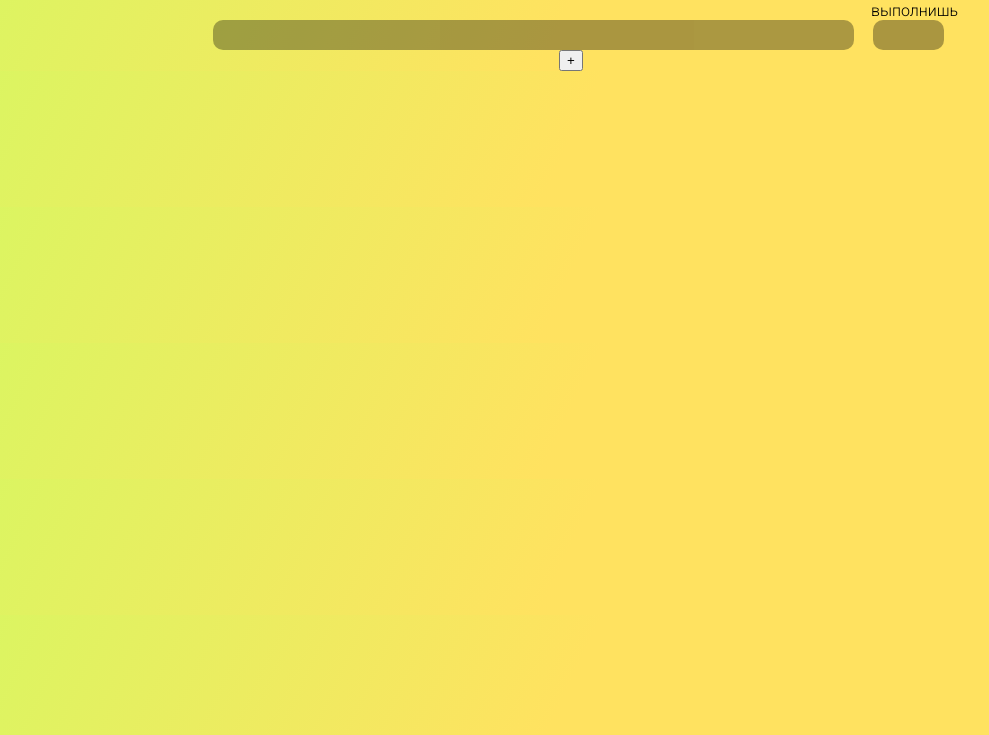
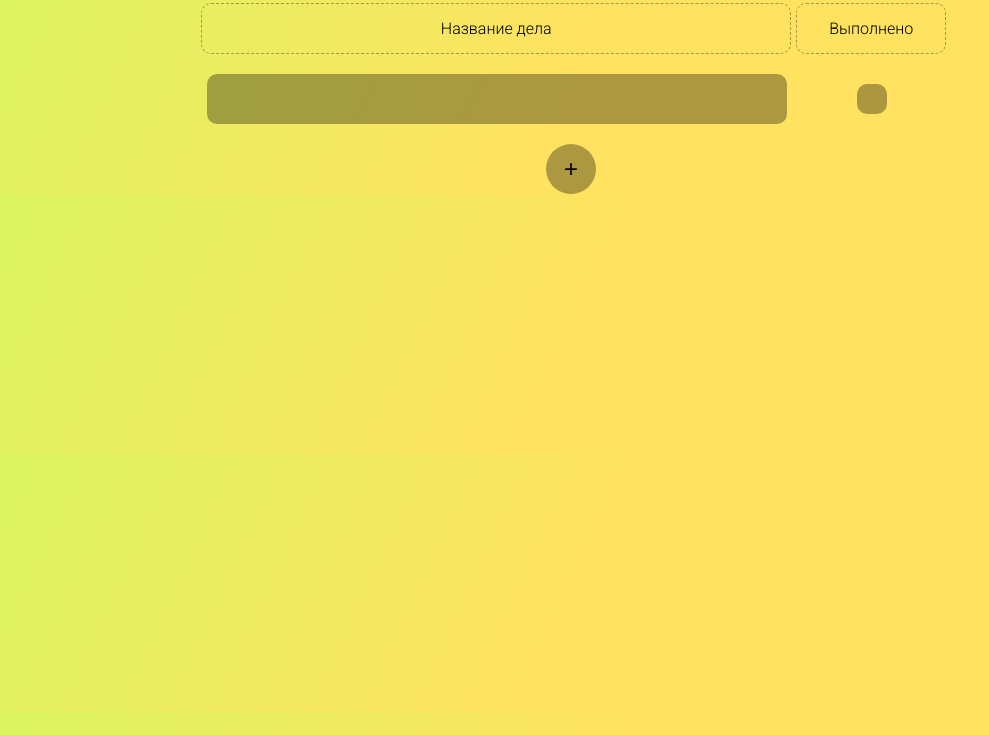
Before and after one commit to Artem0714/todoList, a plain HTML site: page index.html in a window 1280 px wide. Shown: the part 65-800 px from the top of the page, without its empty margins (69-1058 px from the left). Drawn offline with Linux system fonts and the light colour scheme.

Commit message:
style for first list

```diff
--- a/index.html
+++ b/index.html
@@ -13,19 +13,22 @@
     <header1 class="header1">
         <div class="cap">
             <ul class="cap_item">
-                <li class="first_column"><a class="first_column_link">Название дела</a></li>
-                <li class="second_column"><a class="second_column_link">Поставь когда выполнишь</a></li>
+                <li class="first_column_base"><a class="first_column_link">Название дела</a></li>
+                <li class="second_column_base"><a class="second_column_link">Выполнено</a></li>
             </ul>
         </div>
     </header1>
     <div class="shadow">
         <ul class="shadow_item">
-            <li class="first_column"><div class="shadow_item_first">1</div></li>
-            <li class="second_column"><div class="shadow_item_second">2</div></li>
+            <li class="first_column"><div class="shadow_item_first"></div></li>
+            <li class="second_column">
+                <input type='checkbox' class="shadow_item_second" id="input_chechbox"></input>
+                <label for="input_chechbox" class="checkbox_style"></label>
+            </li>
         </ul>
     </div>
     <div>
-        <input type='button' value="+"></div>
+        <input type='button' class="button_style" value="+"></input>
     </div>
 </body>
 
--- a/style.css
+++ b/style.css
@@ -10,40 +10,95 @@ body {
 
 .header {
     max-width: 750px;
-    margin: 0 auto;
-    font-weight:500;
+    margin: 20px auto;
+    font-weight:700;
     font-size: 24px;
-}
-
-.header1 {
-    max-width: 750px;
-    margin: 0 auto;
 }
 
 .shadow_item, .cap_item{
     max-width: 750px;
     display: flex;
     list-style-type: none;
-    justify-content: space-around;
-    margin: 0 auto;
+    /* justify-content: space-around; */
+    margin: 20px auto;
     padding: 0;
+    align-items: center;
 }
 
-.first_column {
-    width: 90%;
+.first_column{
+    width: 80%;
+    margin: 0 5px;
+}
+
+.first_column_base {
+    border: 1px dashed rgba(0, 0, 0, 0.33);
+    border-radius: 10px;
+    padding: 15px;
+    margin: 0 5px;
+    width: calc(80% - 30px);
+}
+
+.second_column_base {
+    border: 1px dashed rgba(0, 0, 0, 0.33);
+    border-radius: 10px;
+    padding: 15px;
+    margin: 0 auto;
+    width: calc(20% - 30px);
+}
+
+.second_column {
+    width: 20%;
+    margin: 0 auto;
+}
+
+.shadow_item_first{
+    height: 50px;
+    width: 98%;
+    background: rgba(0, 0, 0, 0.33);
+    border-radius: 10px;
+    margin: 0 auto;
+}
+
+
+.shadow_item_second {
+    display: none;
+}
+
+label::before {
+    content: '';
+    display: inline-block;
+    height: 30px;
+    width: 30px;
+    background: rgba(0, 0, 0, 0.33);
+    border-radius: 10px;
+    margin: 0 auto;
+    vertical-align: middle;
+}
+
+.shadow_item_second:checked + label::before{
+    background:rgba(41, 41, 41, 0.2);
+    content: '\2713';
+    font-size: 20px;
+    color: rgb(0, 255, 0);
+}
+
+
+.button_style {
+    height: 50px;
+    width: 50px;
+    background: rgba(0, 0, 0, 0.33);
+    border-radius: 25px;
+    padding: 0;
+    border: 0;
+    font-size: 24px;
+    font-weight: 100;
     text-align: center;
 }
 
-.second_column {
-    width: 10%;
-    text-align: center;
+.button_style:hover {
+    background: rgba(0, 0, 0, 0.4);
 }
 
-.shadow_item_first, .shadow_item_second {
-    height: 30px;
-    width: 95%;
-    background-color: black;
-    opacity: 0.33;
-    border-radius: 10px;
-    margin: 0 auto;
+.button_style:active {
+    background: rgba(0, 0, 0, 0.6);
 }
```
